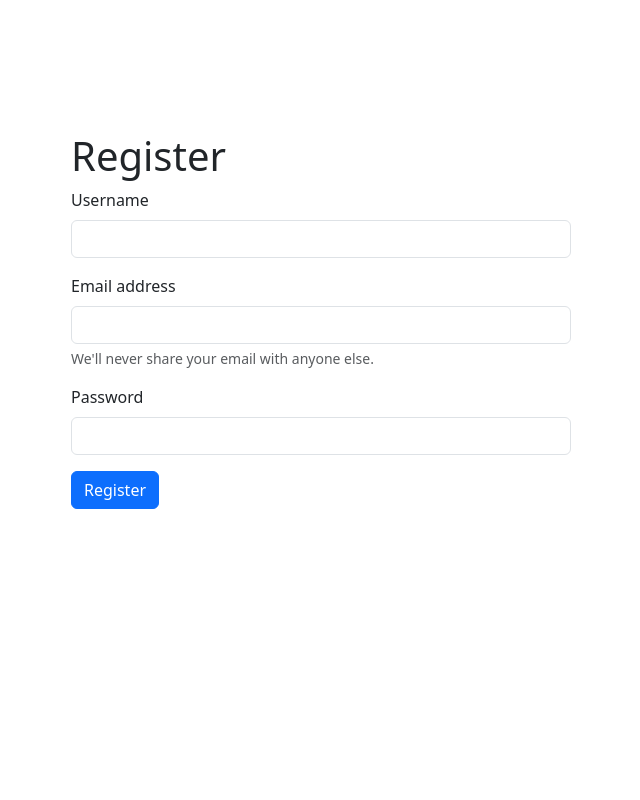
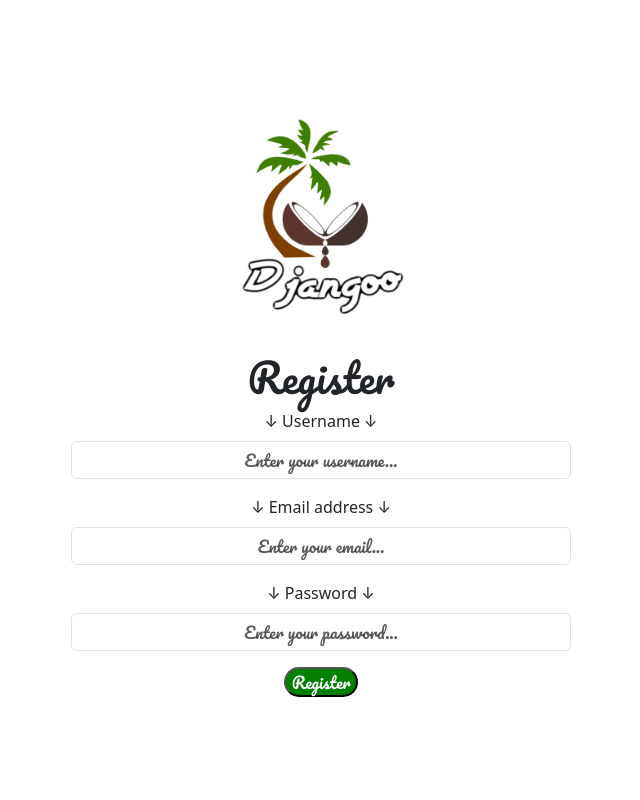
Before and after one commit to raskipies/CoCo-Djangoo, a Django app: page /register in a window 1280 px wide. Shown: the whole page, without its empty margins (319-959 px from the left). Run offline with Django 5.2, Linux system fonts and the light colour scheme.

Commit message:
Krzysiu: Changed the whole register

```diff
--- /dev/null
+++ b/main/static/main/css/register.css
@@ -0,0 +1,45 @@
+@import url('https://fonts.googleapis.com/css2?family=Pacifico&display=swap');
+
+.mb-3 {
+  text-align: center;
+  font-family: system-ui, -apple-system, BlinkMacSystemFont, 'Segoe UI', Roboto, Oxygen, Ubuntu, Cantarell, 'Open Sans', 'Helvetica Neue', sans-serif
+}
+
+.register-button {
+  display: flex;
+  border-radius: 60px;
+  background-color: green;
+  margin: auto;
+  color: white;
+  font-family: 'Pacifico'
+
+}
+
+.napis-register {
+  display: flex;
+  align-items: center;
+  justify-content: center;
+  font-family: 'Pacifico';
+
+
+}
+
+.obrazek {
+  display: flex;
+  height: 250px;
+  width: 250px;
+  align-items: center;
+  justify-content: center;
+  margin: auto;
+
+}
+
+.form-control {
+  text-align: center;
+  font-family: 'Pacifico';
+
+
+
+
+
+}
--- a/main/templates/main/users/register.html
+++ b/main/templates/main/users/register.html
@@ -1,31 +1,37 @@
 {% extends 'main/layout/clean_layout.html' %}
+{% load static %}
 
 {% block title%}Register{% endblock %}
 
 {% block content%}
- <div class="d-flex align-items-center justify-content-center px-4" style="height: 80vh">
+<link rel="stylesheet" href="{% static 'main/css/register.css' %}">
+<div class="d-flex align-items-center justify-content-center px-4" style="height: 100vh">
   <div style="max-width: 500px" class="w-100">
-         <h1>Register</h1>
+    <img src="{% static 'main/img/2.jpg' %}" alt="obrazek" class="obrazek">
+    <h1 class="napis-register">Register</h1>
     <form method="POST" action="/register">
       {% csrf_token %}
 
       <div class="mb-3">
-               <label for="username" class="form-label">Username</label>
-               <input type="text" class="form-control" id="username" name="username" aria-describedby="username" required>
+        <label for="username" class="form-label">↓ Username ↓</label>
+        <input type="text" class="form-control" id="username" name="username" aria-describedby="username" required
+          placeholder="Enter your username...">
       </div>
 
       <div class="mb-3">
-               <label for="email" class="form-label">Email address</label>
-               <input type="email" class="form-control" id="email" name="email" aria-describedby="emailHelp" required>
-               <div id="emailHelp" class="form-text">We'll never share your email with anyone else.</div>
+        <label for="email" class="form-label">↓ Email address ↓</label>
+        <input type="email" class="form-control" id="email" name="email" aria-describedby="emailHelp" required
+          placeholder="Enter your email...">
       </div>
 
       <div class="mb-3">
-               <label for="password" class="form-label">Password</label>
-               <input type="password" class="form-control" id="password" name="password" required>
+        <label for="password" class="form-label">↓ Password ↓</label>
+        <input type="password" class="form-control" id="password" name="password" required
+          placeholder="Enter your password...">
       </div>
-
-             <button type="submit" class="btn btn-primary btn-block">Register</button>
+      <div>
+        <button type="submit" class="register-button">Register</button>
+      </div>
     </form>
   </div>
 </div>
```
Also changed, not shown: main/static/main/img/2.jpg (added). Lines whose indentation alone changed are shown as unchanged.
